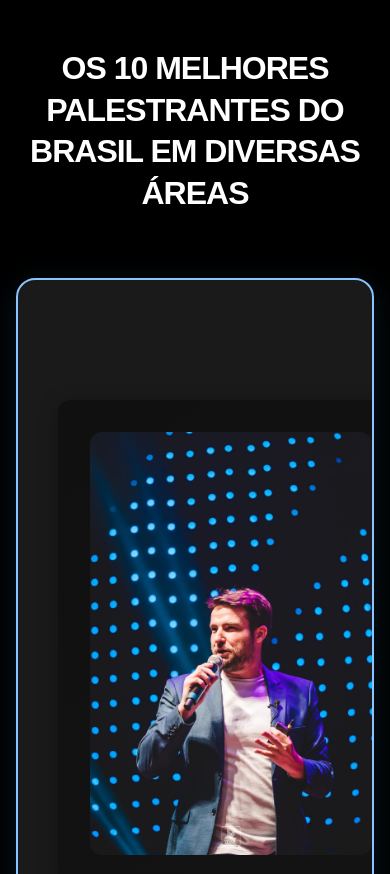
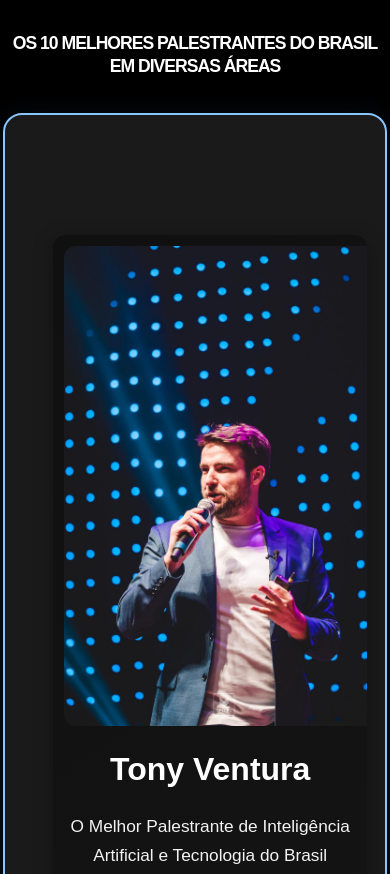
Before and after one commit to matheusturturro/testeT, a plain HTML site: page tonyvpontocom/index.html in a window 390 px wide. Shown: the top 874 px of the page. Drawn offline with Linux system fonts and the light colour scheme.

Commit message:
inicio clone2

```diff
--- a/tonyvpontocom/index.css
+++ b/tonyvpontocom/index.css
@@ -357,3 +357,107 @@ body::after {
     width: 24px;
     height: 24px;
 }
+
+/* Responsividade geral */
+@media (max-width: 1100px) {
+  .container {
+    padding: 0.5rem;
+  }
+  .speaker-card {
+    max-width: 100%;
+    flex-direction: column;
+    align-items: center;
+    gap: 1.5rem;
+    padding: 1.2rem;
+  }
+  .speaker-photo-container {
+    width: 90vw;
+    max-width: 360px;
+    height: auto;
+    margin: 0 auto;
+  }
+  .speaker-photo,
+  .speaker-photo-bg img {
+    width: 100%;
+    height: auto;
+    min-width: 0;
+    min-height: 0;
+  }
+  .speaker-content {
+    width: 100%;
+    padding: 0;
+    text-align: center;
+  }
+}
+
+@media (max-width: 700px) {
+  .container {
+    padding: 0.2rem;
+  }
+  .hero-section {
+    padding-top: 2rem;
+    padding-bottom: 2rem;
+  }
+  .hero-title2 {
+    font-size: 1.3rem;
+    padding: 0 0.5rem;
+  }
+  .post-title.tecnologias-em-alta {
+    margin-top: 2.5rem;
+    font-size: 1.2rem;
+  }
+  .post-content {
+    font-size: 0.98rem;
+    padding: 0 0.5rem;
+  }
+  .speaker-card {
+    flex-direction: column;
+    align-items: center;
+    gap: 1rem;
+    padding: 0.7rem;
+    margin: 1rem 0;
+  }
+  .speaker-photo-container {
+    width: 95vw;
+    max-width: 320px;
+    height: auto;
+    margin: 0 auto;
+  }
+  .speaker-photo,
+  .speaker-photo-bg img {
+    width: 100%;
+    height: auto;
+    min-width: 0;
+    min-height: 0;
+  }
+  .speaker-content {
+    width: 100%;
+    padding: 0;
+    text-align: center;
+  }
+  .carousel-container {
+    padding: 0 2vw;
+    max-width: 100vw;
+  }
+  .carousel-track img {
+    width: 70vw;
+    max-width: 220px;
+    min-width: 120px;
+    height: auto;
+  }
+}
+
+@media (max-width: 480px) {
+  .hero-title2 {
+    font-size: 1.1rem;
+  }
+  .post-title.tecnologias-em-alta {
+    font-size: 1rem;
+    margin-top: 1.2rem;
+  }
+  .carousel-track img {
+    width: 90vw;
+    max-width: 160px;
+    min-width: 80px;
+  }
+}
--- a/tonyvpontocom/index.html
+++ b/tonyvpontocom/index.html
@@ -4,7 +4,7 @@
     <meta charset="UTF-8">
     <meta name="viewport" content="width=device-width, initial-scale=1.0">
     <meta name="description" content="Conheça os melhores palestrantes do Brasil nas áreas de tecnologia, inovação, economia e empreendedorismo.">
-    <meta name="keywords" content="palestrantes, tecnologia, inovação, economia, negócios, eventos, Brasil, melhor palestrante tecnologia, melhor palestrante de tecnologia, melhor palestrante de inovação, melhor palestrante de economia, melhor palestrante de empreendedorismo, melhor palestrante de negócios, melhor palestrante de eventos, melhor palestrante de Brasil">
+    <meta name="keywords" content="tecnologia, melhor palestrante tecnologia, melhor palestrante de tecnologia, melhor palestrante de Brasil, melhor palestrante de tecnologia no brasil, melhor palestrante brasileiro de tecnologia">
     <title>Melhores Palestrantes do Brasil</title>
     <link rel="stylesheet" href="index.css">
 </head>
@@ -20,7 +20,7 @@
                 <div class="speaker-card">
                     <div class="speaker-photo-container">
                         <div class="speaker-photo-bg">
-                            <img src="./imagens/Tony Ventura Tecnologia melhor palestrante de Transformação digital (4).jpeg" alt="Foto de Tony Ventura" />
+                            <img src="./imagens/Tony Ventura Tecnologia melhor palestrante de Transformação digital (4).jpeg" alt="tony ventura premiado como melhor " />
                         </div>
                         <img src="./imagens/Tony Ventura Tecnologia melhor palestrante de Transformação digital (4).jpeg" alt="Foto de Tony Ventura" class="speaker-photo">
                     </div>
```
